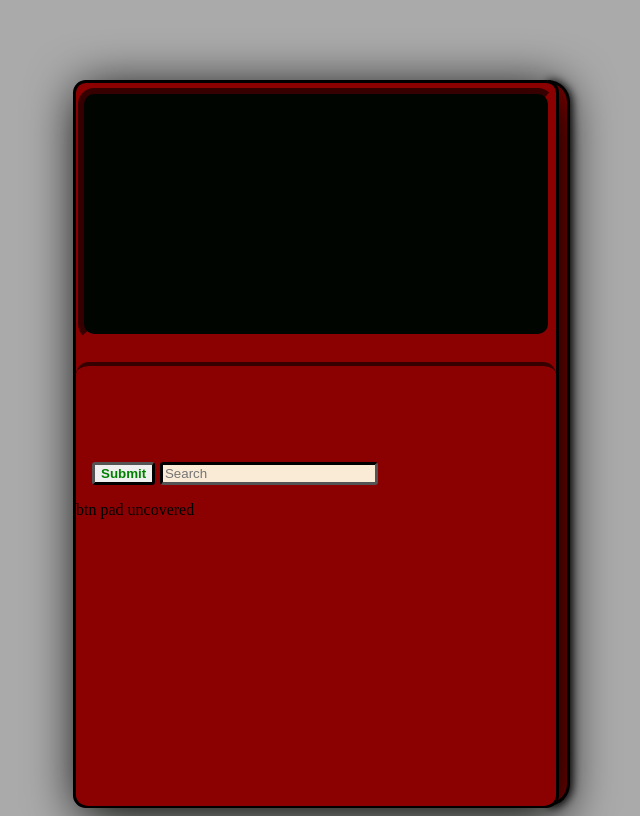
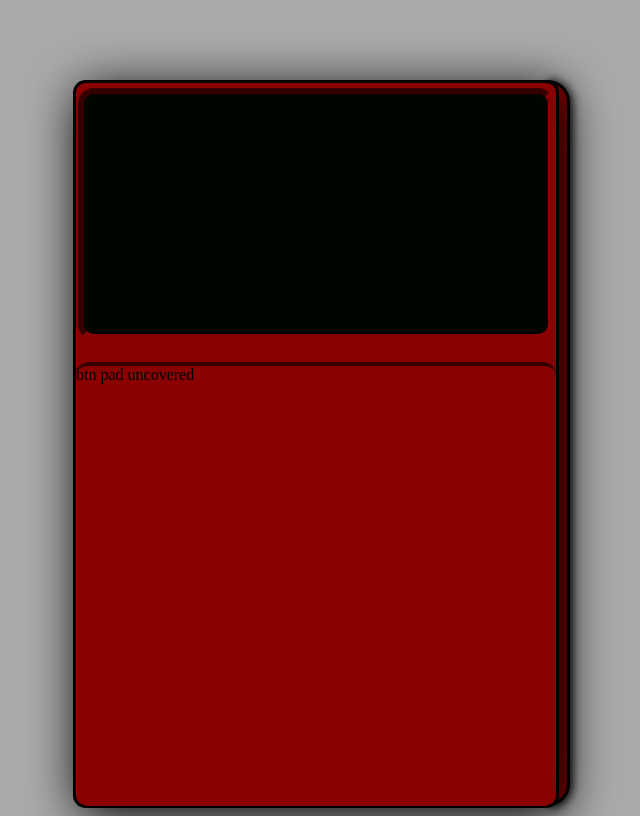
Before and after one commit to Hazey8709/pokedex, a React (Create React App) app: page /Uncovered in a window 1280 px wide. Shown: the whole page, without its empty margins (324-964 px from the left). Built offline with nearby package versions, Linux system fonts and the light colour scheme.

Commit message:
updated files

```diff
--- a/src/App.js
+++ b/src/App.js
@@ -5,7 +5,6 @@ import Uncovered from "./pages/Uncovered";
 
 function App() {
     return (
-        <div>
         <main>
             <section style={style.pokeDex_Cont}>
                 <section style={style.screen_Cont}></section>
@@ -17,7 +16,6 @@ function App() {
                 <div style={style.pokeDex_ContEffect}></div>
             </section>
         </main>
-        </div>
     );
 }
 
--- a/src/components/buttons/BTN_Pad.js
+++ b/src/components/buttons/BTN_Pad.js
@@ -4,6 +4,10 @@ function BTNPad() {
     return (
         <section style={style.btnPad_cont}>
             <div>btn pad uncovered</div>
+            <div>
+                <section style={style.numbers_Cont}></section>
+                <section style={style.letters_Cont}></section>
+            </div>
         </section>
     );
 }
--- a/src/pages/Uncovered.js
+++ b/src/pages/Uncovered.js
@@ -1,12 +1,12 @@
 //!   withOut Cover
 import React from "react";
 import BTNPad from "../components/buttons/BTN_Pad";
-import SearchBar from "../components/searchBar/SearchBar";
+// import SearchBar from "../components/searchBar/SearchBar";
 
 function Uncovered() {
     return (
         <div style={style.uncovered_cont}>
-            <SearchBar />
+            {/* <SearchBar /> */}
             <BTNPad />
         </div>
     );
```
Also changed, not shown: 1 other file (tests, documents, lock files or other folders). Lines whose indentation alone changed are shown as unchanged.
